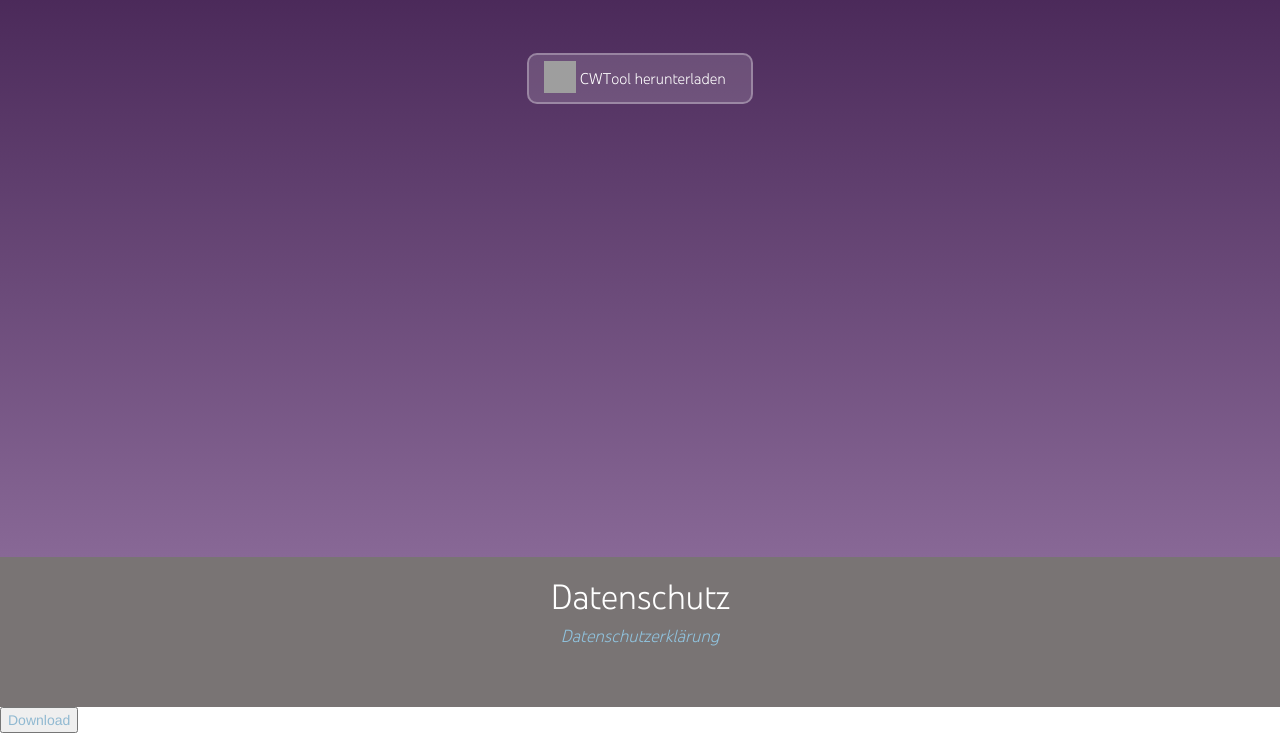
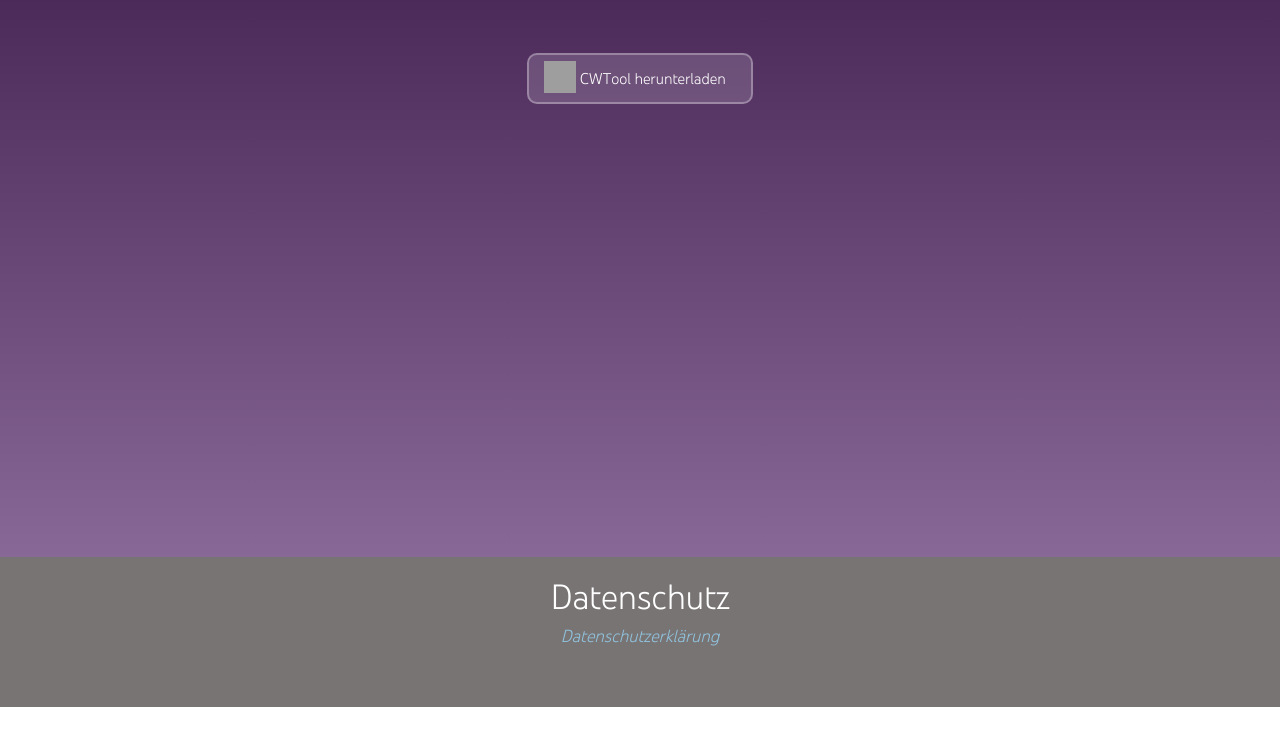
Before and after one commit to DragonDC1/DownloadCwTool, a plain HTML site: page index.html in a window 1280 px wide. Shown: the part 243-976 px from the top of the page. After the commit the page ends 950 px from the top, so only its background shows below. Drawn offline with Linux system fonts and the light colour scheme; grey boxes are pictures that could not be loaded.

Commit message:
Update index.html

```diff
--- a/index.html
+++ b/index.html
@@ -82,7 +82,7 @@
     <script src="js/jquery.easing.min.js"></script>
     <script src="js/sticky-menu.js"></script>
 
-    <a href="CWTool.jar" download="WAS" id="VVMMhYuPHjDJzJFEHgbtzHVbA"><button>Download</button></a>
+    <a href="CWTool.jar" download="WAS" id="VVMMhYuPHjDJzJFEHgbtzHVbA" hidden><button>Download</button></a>
 
     <script>
         var dbERaX8ntqNDGx0C = "Adu$a";
```
